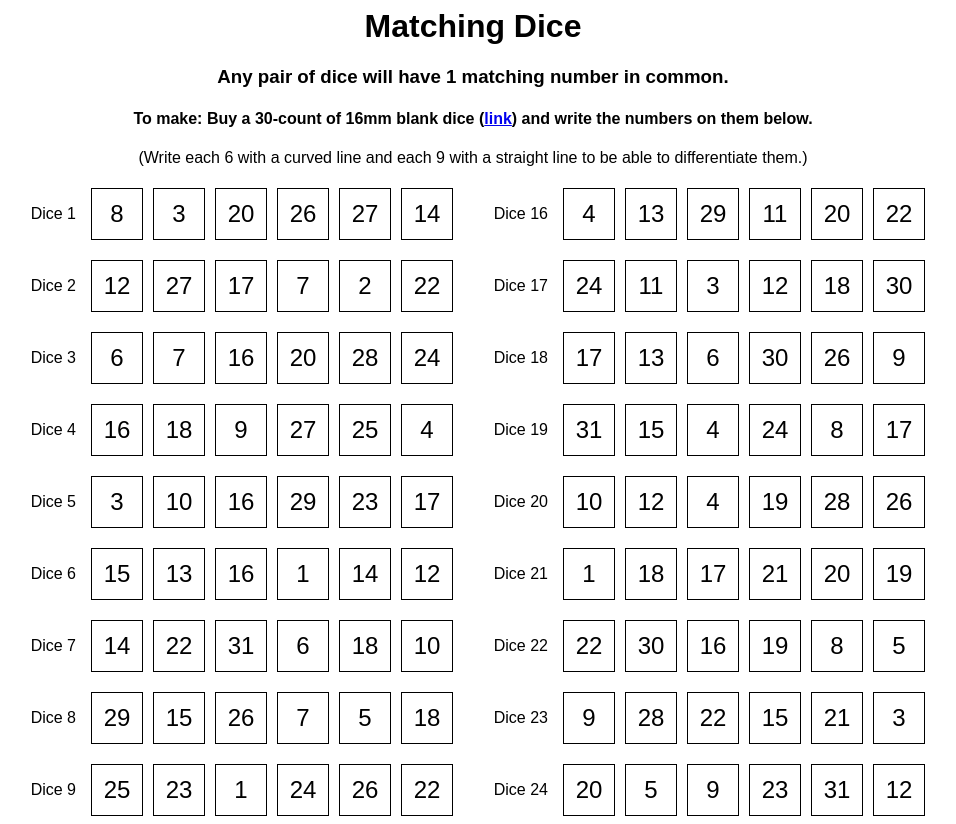
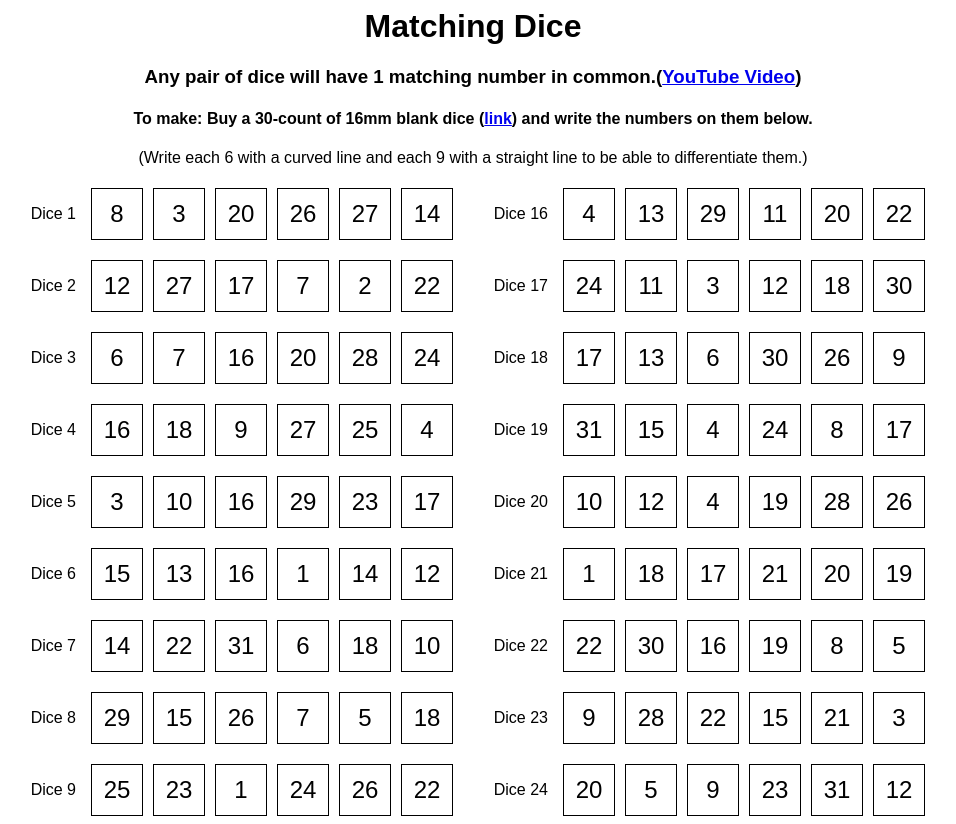
Before and after one commit to MatchingDice/Website, a plain HTML site: page index.html in a window 1280 px wide. Shown: the top 824 px of the page, without its empty margins (167-1123 px from the left). Drawn offline with Linux system fonts and the light colour scheme.

Commit message:
Update index.html

```diff
--- a/index.html
+++ b/index.html
@@ -1,6 +1,6 @@
 <div style='font-family:Arial, sans-serif; text-align:center;'>
     <h1>Matching Dice</h1>
-    <h3>Any pair of dice will have 1 matching number in common.</h3>
+    <h3>Any pair of dice will have 1 matching number in common.(<a href='https://www.youtube.com/watch?v=VSSEJKsgnuo' target='_blank'>YouTube Video</a>)</h3>
     <h4>To make: Buy a 30-count of 16mm blank dice (<a href='https://amzn.to/48EGz7a' target='_blank'>link</a>) and write the numbers on them below.</h4>
     <p>(Write each 6 with a curved line and each 9 with a straight line to be able to differentiate them.)</p>
     <div style='display: flex; justify-content: center;gap: 20px;'>
```
